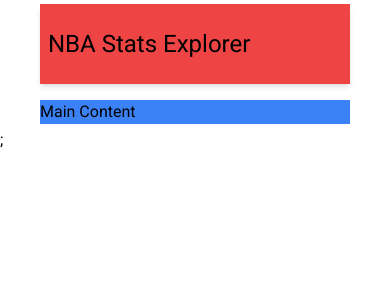
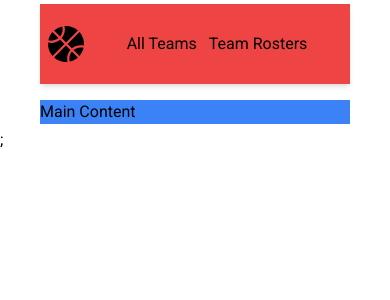
Before and after one commit to Danfraga33/nba_stats_explorer, a Next.js app: page / in a window 390 px wide. Shown: the top 300 px of the page. Built offline with nearby package versions, Linux system fonts and the light colour scheme.

Commit message:
feat:adding in basketball logo from font-awesome

```diff
--- a/components/Navigation.tsx
+++ b/components/Navigation.tsx
@@ -1,12 +1,16 @@
+import { FontAwesomeIcon } from '@fortawesome/react-fontawesome';
+import { faBasketballBall } from '@fortawesome/free-solid-svg-icons';
 import Link from 'next/link';
 import React, { FC } from 'react';
 
 const Navigation: FC = () => {
 	return (
 		<header className="container px-2 flex items-center justify-between shadow-md md:shadow-none h-20 bg-red-500">
-			<div className="text-2xl">NBA Stats Explorer</div>
-			<nav>
-				<ul className="hidden md:flex items-center space-x-3 lg:space-x-8 ">
+			<FontAwesomeIcon icon={faBasketballBall} className="text-4xl pr-2" />
+			<div className="hidden md:block text-2xl">NBA Stats Explorer</div>
+
+			<nav className="w-full justify-evenly md:justify-end flex">
+				<ul className=" items-center space-x-3 lg:space-x-8 flex ">
 					<li>
 						<Link href="/">All Teams</Link>
 					</li>
```
Also changed, not shown: package.json (+9 -5 lines), 1 other file (tests, documents, lock files or other folders).
